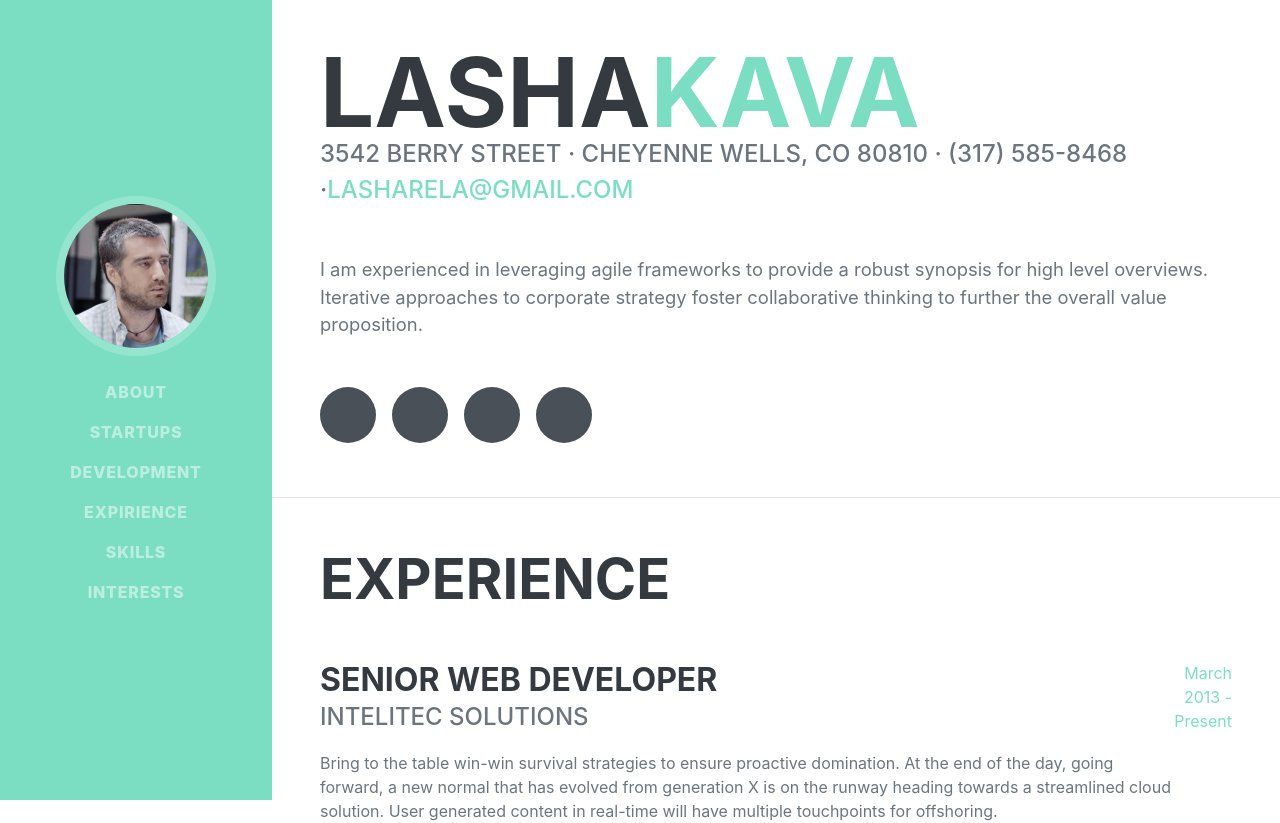
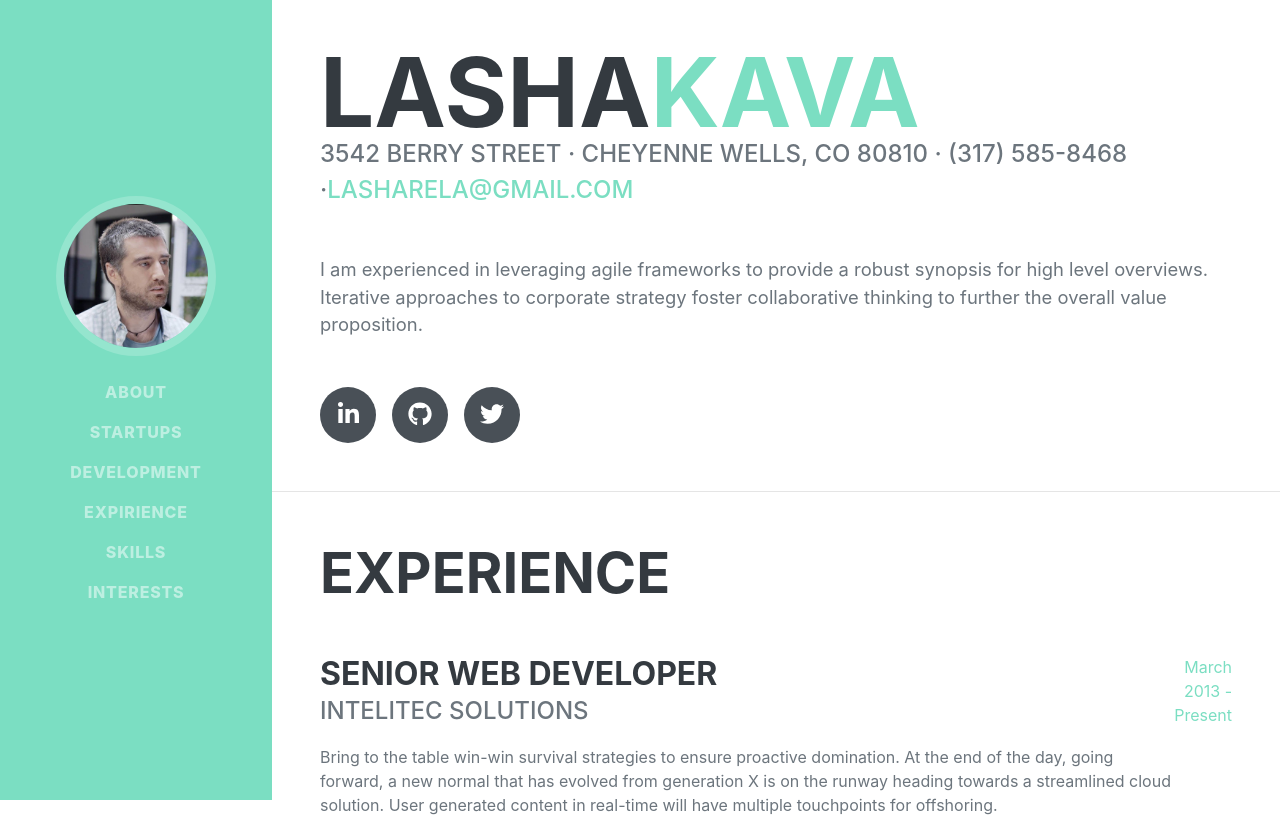
Before and after one commit to lasharela/lasharela.ge, a React (Create React App) app: page / in a window 1280 px wide. Shown: the top 823 px of the page. Built offline with nearby package versions, Linux system fonts and the light colour scheme; a web font is replaced by a local one.

Commit message:
Add font-awesome

```diff
--- a/src/App.js
+++ b/src/App.js
@@ -12,6 +12,18 @@ import Skills from './sections/Skills'
 import Startups from './sections/Startups'
 
 import './assets/styles/main.css';
+
+import { library } from '@fortawesome/fontawesome-svg-core'
+import { fab } from '@fortawesome/free-brands-svg-icons'
+import {
+  faAward
+} from '@fortawesome/free-solid-svg-icons'
+
+library.add(
+  fab,
+  faAward
+)
+
 
 class App extends Component {
   render() {
--- a/src/sections/About.js
+++ b/src/sections/About.js
@@ -1,5 +1,6 @@
 import React from 'react'
 import Section from '../components/Section'
+import {FontAwesomeIcon as Icon} from '@fortawesome/react-fontawesome'
 
 export default () => {
     return (
@@ -14,17 +15,17 @@ export default () => {
                 <p className="lead mb-5">I am experienced in leveraging agile frameworks to provide a robust synopsis for high level overviews. Iterative approaches to corporate strategy foster collaborative thinking to further the overall value proposition.</p>
                 <div className="social-icons">
                     <a href="#">
-                        <i className="fab fa-linkedin-in"></i>
+                        <Icon icon={["fab", "linkedin-in"]} />
                     </a>
                     <a href="#">
-                        <i className="fab fa-github"></i>
+                        <Icon icon={["fab", "github"]} />
                     </a>
                     <a href="#">
-                        <i className="fab fa-twitter"></i>
+                        <Icon icon={["fab", "twitter"]} />
                     </a>
-                    <a href="#">
-                        <i className="fab fa-facebook-f"></i>
-                    </a>
+                    {/* <a href="#">
+                        <Icon icon={["fab", "facebook"]} />
+                    </a> */}
                 </div>
             </div>
 
```
